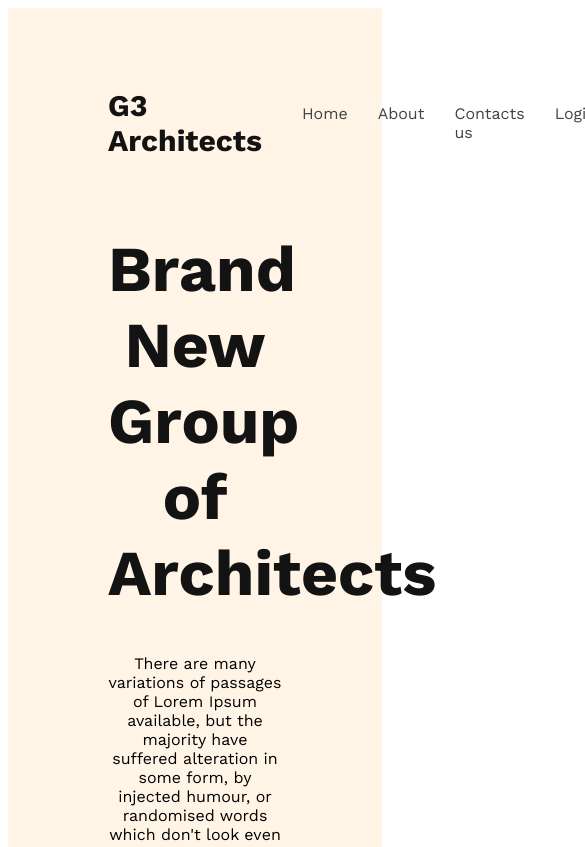
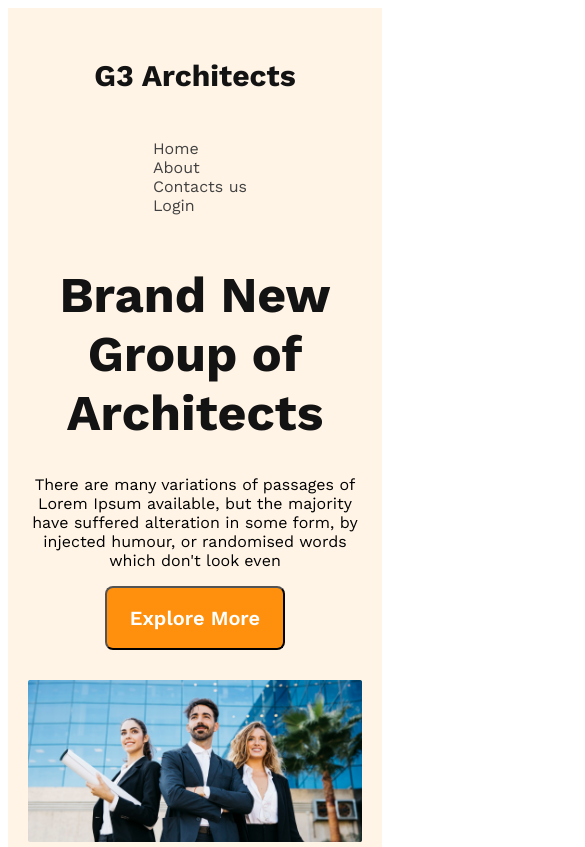
Before and after one commit to ahsan200t/G3-Architects-Website, a plain HTML site: page index.html in a window 390 px wide. Shown: the top 847 px of the page, 585 px wide, since content can reach past the window. Drawn offline with nearby package versions, Linux system fonts and the light colour scheme.

Commit message:
finish the header section with responsive

```diff
--- a/styles/architects.css
+++ b/styles/architects.css
@@ -18,7 +18,7 @@
 /* nav related style */
 header {
   background: rgba(255, 144, 14, 0.1);
-  padding: 50px 100px;
+  padding: 50px 240px;
 }
 nav {
   display: flex;
@@ -56,3 +56,25 @@ ul > li {
 .banner-image {
   width: 100%;
 }
+/* Responsive Related Style */
+@media screen and (max-width: 576px) {
+    header{
+        padding: 20px;
+    }
+    nav, ul{
+        flex-direction: column;
+    }
+    .banner-title{
+     font-size: 50px;
+    }
+}
+
+/* tablet or medium divice responsive */
+@media screen and (min-width: 576px) and (max-width: 960px) {
+   nav{
+    flex-direction: column;
+   }
+   header{
+    padding: 20px;
+}
+}
```
